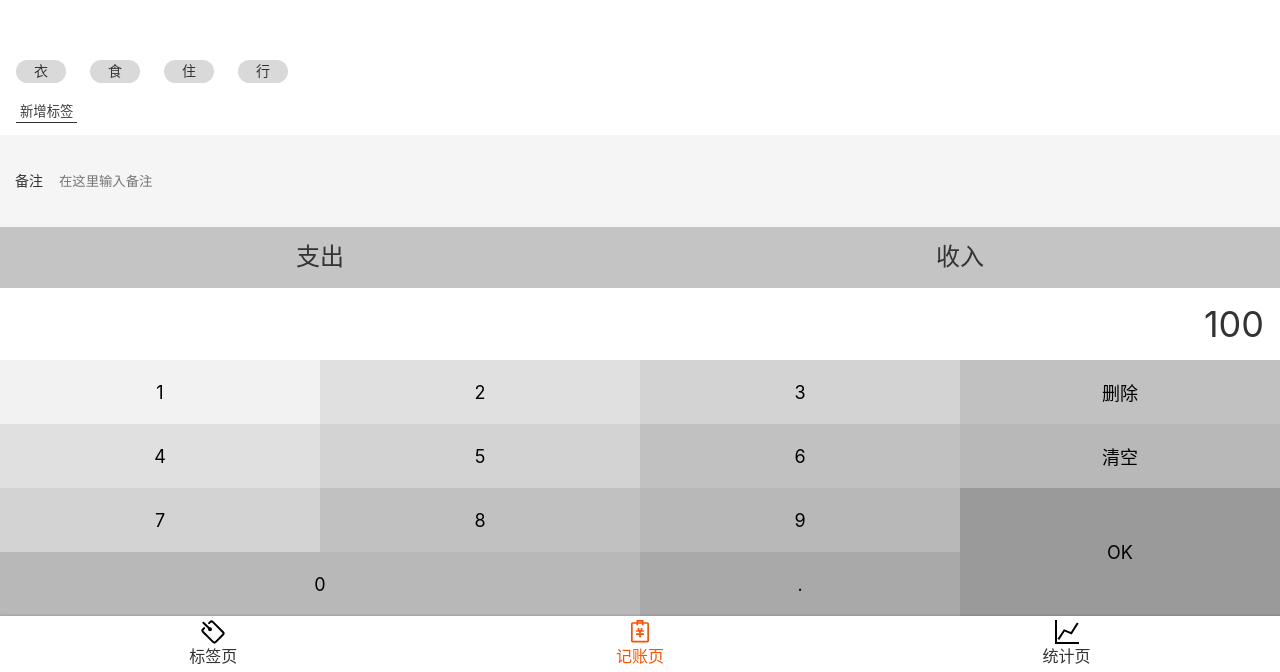
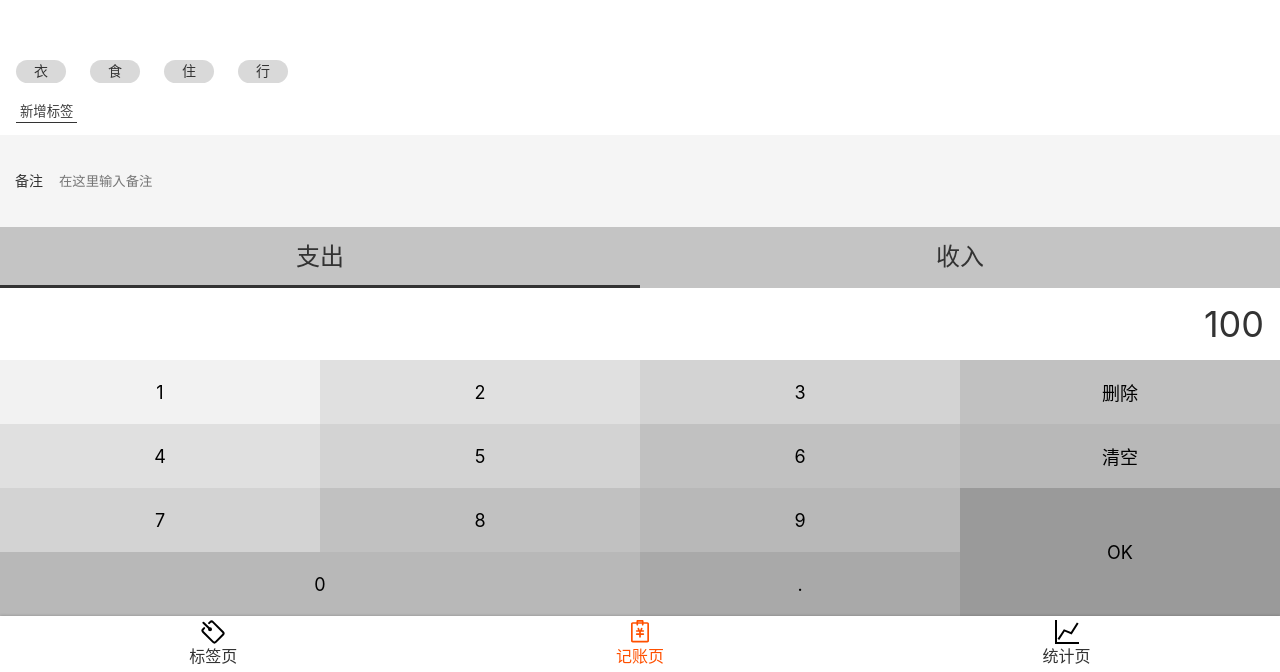
Before and after one commit to dmj1234/React--singo, a React app: page /singo in a window 1280 px wide. Shown: the part 128-800 px from the top of the page. Built offline with nearby package versions, Linux system fonts and the light colour scheme.

Commit message:
完成支出收入切换功能

```diff
--- a/src/views/Singo.tsx
+++ b/src/views/Singo.tsx
@@ -20,12 +20,7 @@
         <MyLayout>
             <TagsSection/>
             <NoteSection/>
-            <CategorySection>
-                <ul>
-                    <li>支出</li>
-                    <li>收入</li>
-                </ul>
-            </CategorySection>
+            <CategorySection/>
             <NumberPadSection>
                 <div className="output">100</div>
                 <div className="pad clearfix" >
--- a/src/views/Singo/CategorySection.tsx
+++ b/src/views/Singo/CategorySection.tsx
@@ -1,6 +1,7 @@
 import styled from 'styled-components';
+import React, {useState} from 'react';
 
-const CategorySection = styled.section`
+const Wrapper = styled.section`
     font-size: 24px;
   >ul{
     display: flex;
@@ -24,4 +25,22 @@
     }
   }
 `;
+
+const CategorySection:React.FC=() =>{
+    const  categoryMap = {'-':'支出','+':'收入'};
+    const [categoryList] = useState<('-'|'+')[]>(['-','+']);
+    const [category,setCategory] = useState('-');
+    return(
+        <Wrapper>
+            <ul>
+                {categoryList.map(c =>
+                <li className={category === c ? 'selected' : ''}
+                onClick={()=>{setCategory(c);}}
+                >{categoryMap[c]}
+                </li>
+                )}
+            </ul>
+        </Wrapper>
+    )
+}
 export {CategorySection};
```
Also changed, not shown: 1 other file (tests, documents, lock files or other folders).
